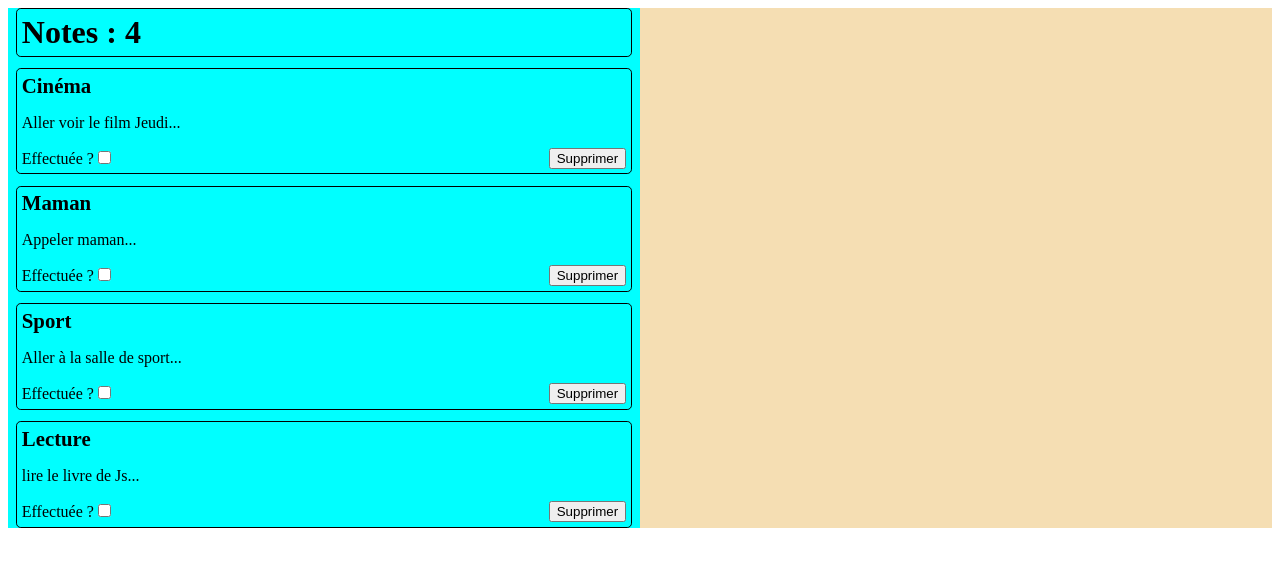
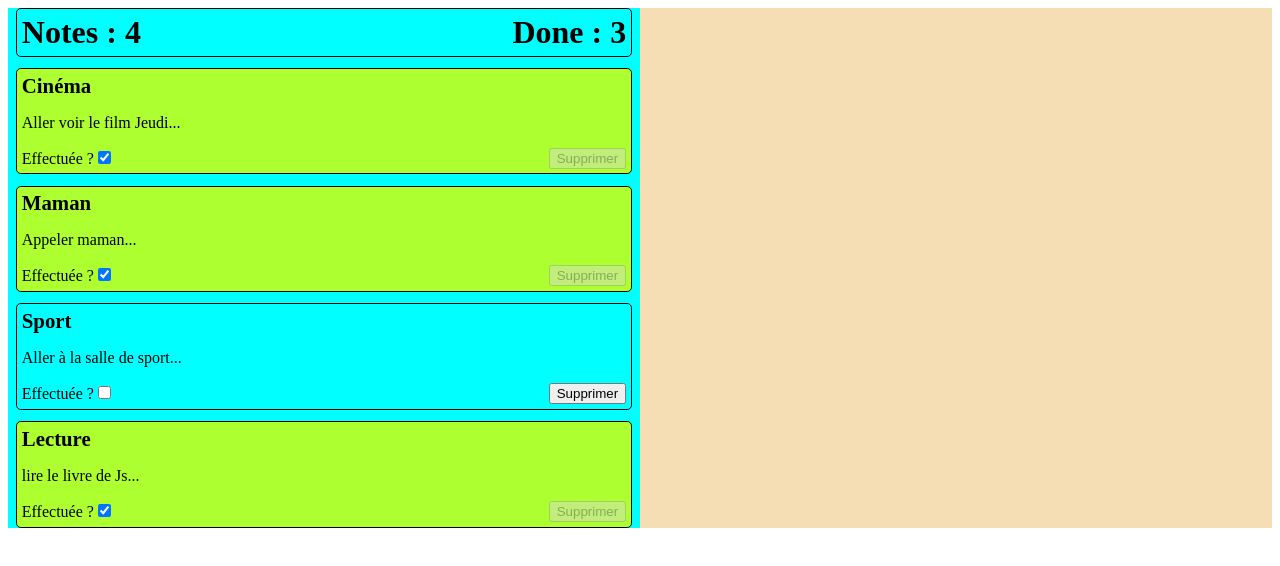
Before and after one commit to ChristelZerbib/notes-handler-angular, an Angular app: page / in a window 1280 px wide. Shown: the top 566 px of the page. Built offline with nearby package versions, Linux system fonts and the light colour scheme.

Commit message:
-- exercice 3: cabler le fait de cocher la cas "done"

```diff
--- a/src/app/main/main.component.css
+++ b/src/app/main/main.component.css
@@ -20,7 +20,9 @@
   padding: 0.3rem;
   margin: 0.7rem 0.5rem 0.7rem 0.5rem;
 }
-
+.note.done{
+  background-color: greenyellow;
+}
 .note-title{
   font-weight: bold;
   font-size: 1.3em;
--- a/src/app/main/main.component.html
+++ b/src/app/main/main.component.html
@@ -13,7 +13,7 @@
   </div>
 
   <!--  notes-->
-  <div class="note" *ngFor="let note of notes">
+  <div *ngFor="let note of notes" [ngClass]="{'note': true, 'done': note.done}" >
     <span class="note-title">{{note.title}}</span>
     <p class="note-description">{{note.description}}</p>
     <div class="actions">
@@ -21,7 +21,7 @@
         <label>Effectuée ?</label>
         <input type="checkbox" [checked]="note.done"/>
       </div>
-      <button [disabled]="note.done">Supprimer</button>
+      <button [disabled]="note.done" (click)="deleteNote(note.id)">Supprimer</button>
     </div>
   </div>
 
--- a/src/app/main/main.component.ts
+++ b/src/app/main/main.component.ts
@@ -16,10 +16,10 @@ export type Note = {
 
 export class MainComponent implements OnInit {
   notes: Note[] = [
-    {id: 1, title: 'Cinéma', description: "Aller voir le film Jeudi...", done: false, createdAt: new Date()},
-    {id: 2, title: 'Maman', description: "Appeler maman...", done: false, createdAt: new Date()},
+    {id: 1, title: 'Cinéma', description: "Aller voir le film Jeudi...", done: true, createdAt: new Date()},
+    {id: 2, title: 'Maman', description: "Appeler maman...", done: true, createdAt: new Date()},
     {id: 3, title: 'Sport', description: "Aller à la salle de sport...", done: false, createdAt: new Date()},
-    {id: 4, title: 'Lecture', description: "lire le livre de Js...", done: false, createdAt: new Date()}
+    {id: 4, title: 'Lecture', description: "lire le livre de Js...", done: true, createdAt: new Date()}
   ];
 
   constructor() {
@@ -29,7 +29,12 @@ export class MainComponent implements OnInit {
   }
 
   onlyDone(): Note[] {
-     let filtered = this.notes.filter(note => note.done);
-     return filtered;
+    let filtered = this.notes.filter(note => note.done);
+    return filtered;
+  }
+
+  deleteNote(id: number): void {
+    const idx = this.notes.findIndex(note => note.id === id);
+    this.notes.splice(idx, 1);
   }
 }
```
